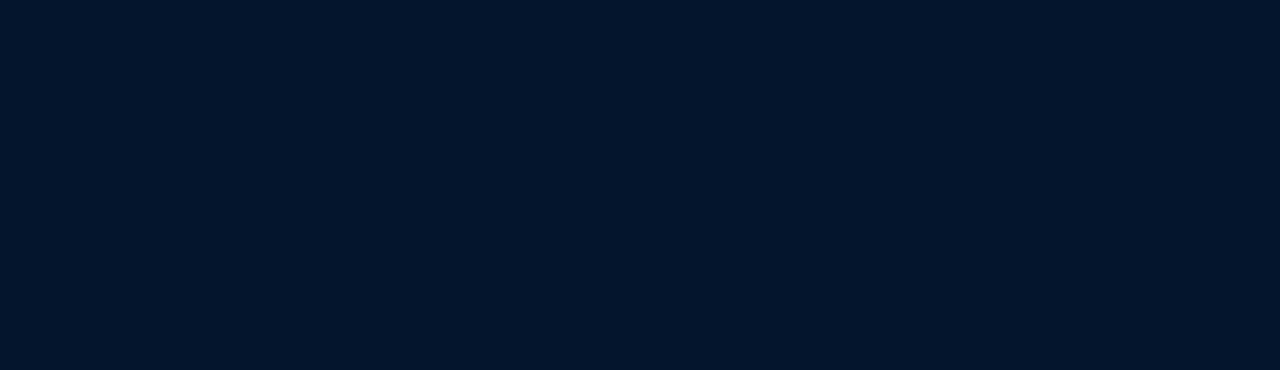
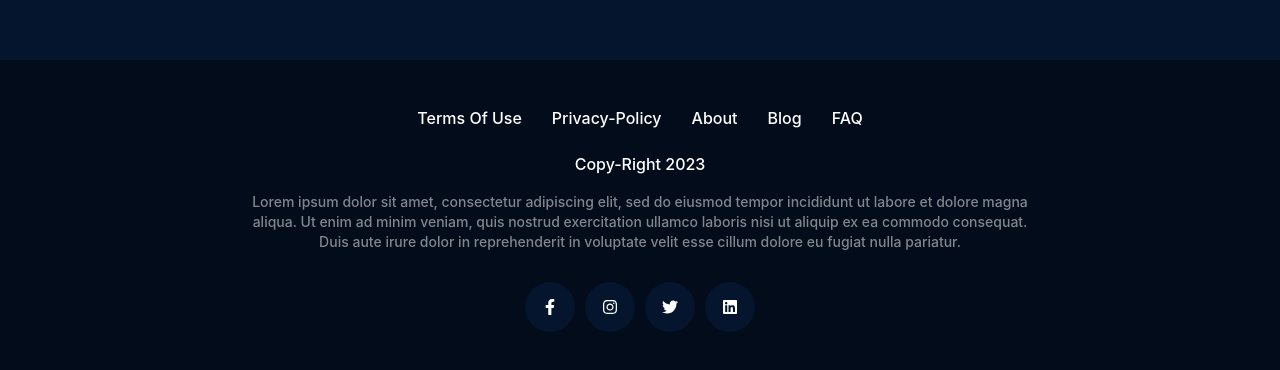
Before and after one commit to litunkhan/movie-app, a React (Vite) app: page / in a window 1280 px wide. Shown: the part 1640-2010 px from the top of the page. Before the commit the page ends 800 px from the top, so only its background shows below. Built offline with nearby package versions, Linux system fonts and the light colour scheme; no server answers.

Commit message:
footer-complete

```diff
--- a/src/App.jsx
+++ b/src/App.jsx
@@ -37,7 +37,7 @@
           <Route path="/explore/:mediaType"element={<MovieExplore/>}/>
           <Route path="*"element={<MoviePageNotFound/>}/>
         </Routes>
-        <MovieFooter/>
+    <MovieFooter/>
    </BrowserRouter>
   );
 };
--- a/src/components/footer/MovieFooter.jsx
+++ b/src/components/footer/MovieFooter.jsx
@@ -1,12 +1,54 @@
 
-import './style.scss'
 
+import {
+    FaFacebookF,
+    FaInstagram,
+    FaTwitter,
+    FaLinkedin,
+} from "react-icons/fa";
+
+import ContentWrapper from "../contentWrapper/ContentWrapper";
+
+import "./style.scss";
 
 const MovieFooter = () => {
     return (
-        <div>
-
-        </div>
+        <footer className="footer">
+            <ContentWrapper>
+                <ul className="menuItems">
+                    <li className="menuItem">Terms Of Use</li>
+                    <li className="menuItem">Privacy-Policy</li>
+                    <li className="menuItem">About</li>
+                    <li className="menuItem">Blog</li>
+                    <li className="menuItem">FAQ</li>
+                </ul>
+                <div style={{marginBottom:'20px'}}>
+                    <p>Copy-Right {new Date().getFullYear()}</p>
+                </div>
+                <div className="infoText">
+                    Lorem ipsum dolor sit amet, consectetur adipiscing elit, sed
+                    do eiusmod tempor incididunt ut labore et dolore magna
+                    aliqua. Ut enim ad minim veniam, quis nostrud exercitation
+                    ullamco laboris nisi ut aliquip ex ea commodo consequat.
+                    Duis aute irure dolor in reprehenderit in voluptate velit
+                    esse cillum dolore eu fugiat nulla pariatur.
+                </div>
+                <div className="socialIcons">
+                    <span className="icon">
+                        <FaFacebookF />
+                    </span>
+                    <span className="icon">
+                        <FaInstagram />
+                    </span>
+                    <span className="icon">
+                        <FaTwitter />
+                    </span>
+                    <span className="icon">
+                        <FaLinkedin />
+                    </span>
+                </div>
+            </ContentWrapper>
+        </footer>
     );
 };
 
--- a/src/components/footer/style.scss
+++ b/src/components/footer/style.scss
@@ -0,0 +1,68 @@
+@import "../../mixins.scss";
+.footer {
+    background-color: var(--black3);
+    padding: 50px 0;
+    color: white;
+    position: relative;
+    .contentWrapper {
+        display: flex;
+        align-items: center;
+        flex-direction: column;
+    }
+    .menuItems {
+        list-style-type: none;
+        display: flex;
+        align-items: center;
+        justify-content: center;
+        gap: 15px;
+        margin-bottom: 20px;
+        @include md {
+            margin-bottom: 30px;
+            gap: 30px;
+        }
+        .menuItem {
+            transition: all ease 0.3s;
+            cursor: pointer;
+            font-size: 12px;
+            @include md {
+                font-size: 16px;
+            }
+            &:hover {
+                color: var(--pink);
+            }
+        }
+    }
+    .infoText {
+        font-size: 12px;
+        line-height: 20px;
+        opacity: 0.5;
+        text-align: center;
+        max-width: 800px;
+        margin-bottom: 20px;
+        @include md {
+            font-size: 14px;
+            margin-bottom: 30px;
+        }
+    }
+    .socialIcons {
+        display: flex;
+        align-items: center;
+        justify-content: center;
+        gap: 10px;
+        .icon {
+            width: 50px;
+            height: 50px;
+            border-radius: 50%;
+            background-color: var(--black);
+            display: flex;
+            align-items: center;
+            justify-content: center;
+            cursor: pointer;
+            transition: all ease 0.3s;
+            &:hover {
+                box-shadow: 0 0 0.625em var(--pink);
+                color: var(--pink);
+            }
+        }
+    }
+}
--- a/src/components/header/MovieHeader.jsx
+++ b/src/components/header/MovieHeader.jsx
@@ -18,6 +18,34 @@
     const [showSearch, setShowSearch] = useState("");
     const navigate = useNavigate();
     const location = useLocation();
+
+
+    useEffect(()=>{
+       window.scrollTo(0,0)
+    },[location])
+
+    const controlNavbar = ()=>{
+          if(window.scrollY > 200){
+                if(window.scrollY > lastScrollY && !mobileMenu){
+                    setShow('hide')
+                }else{
+                    setShow('show')
+                }
+
+
+          }
+          else{
+             setShow('top')
+          }
+          setLastScrollY(window.scrollY)
+    }
+
+    useEffect(()=>{
+        window.addEventListener('scroll',controlNavbar)
+        return  ()=>{
+            window.addEventListener('scroll',controlNavbar)
+        }
+    },[lastScrollY])
 
     const searchQueryHandler = (e)=>{
         if(e.key==='Enter' && query.length>0){
--- a/src/pages/home/Home.jsx
+++ b/src/pages/home/Home.jsx
@@ -7,6 +7,7 @@
     return (
         <div className='homepage'>
            <HeroBanner></HeroBanner>
+           <div style={{height:'1000px'}}></div>
         </div>
     );
 };
--- a/src/pages/home/heroBanner/HeroBanner.jsx
+++ b/src/pages/home/heroBanner/HeroBanner.jsx
@@ -43,7 +43,7 @@
                     placeholder='Search for movie or tv show....'
                     onChange={(e)=>setQuery(e.target.value)}
                     onKeyUp={searchQueryHandler}/>
-                    <button>Seatch</button>
+                    <button>Search</button>
                  </div>
                 </div>
                 {console.log(background)}
```
